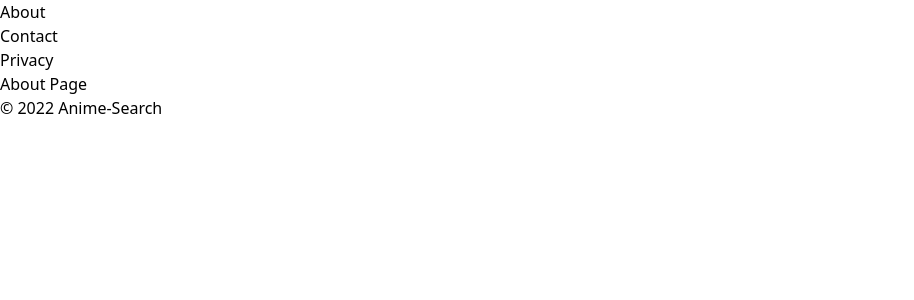
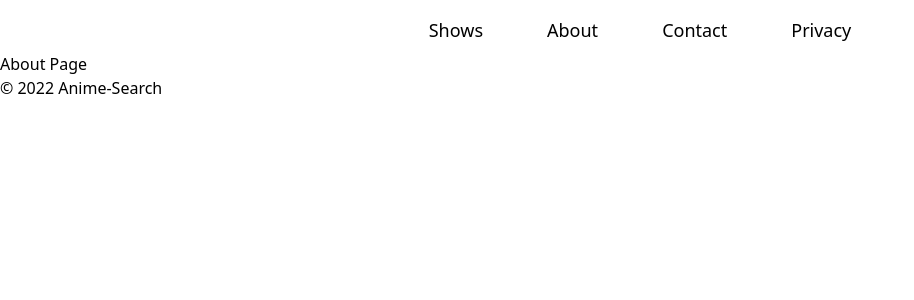
Before and after one commit to Tcaf351/Next.js-Assignment, a Next.js app in the folder anime-search/: page /about in a window 1280 px wide. Shown: the top 300 px of the page, without its empty margins (0-914 px from the left). Built offline with nearby package versions, Linux system fonts and the light colour scheme.

Commit message:
Navbar routing complete with dynamic Header  title

```diff
--- /dev/null
+++ b/anime-search/components/Header.jsx
@@ -0,0 +1,11 @@
+import Head from 'next/head';
+
+function Header({ title }) {
+    return (
+        <Head>
+            <title>Anime-Search | { title }</title>
+        </Head>
+     );
+}
+
+export default Header;
--- a/anime-search/components/Layout.tsx
+++ b/anime-search/components/Layout.tsx
@@ -1,10 +1,13 @@
 // Components
+import Header from '../components/Header';
 import Navbar from '../components/Navbar'
 import Footer from '../components/Footer'
 
 const Layout = ({ children }: any): any => {
+    console.log(children)
     return (
         <>
+            <Header title={ children.type.name } /> {/* dynamically changes title based on page user is on */}
             <Navbar />
             <main>{ children }</main>
             <Footer />
--- a/anime-search/components/Navbar.tsx
+++ b/anime-search/components/Navbar.tsx
@@ -1,12 +1,29 @@
-
+import Link from 'next/link';
 
 function Navbar() {
     return (
-        <nav>
-            <ul>
-                <li>About</li>
-                <li>Contact</li>
-                <li>Privacy</li>
+        <nav className="min-w-full">
+            <ul className="flex items-center justify-center">
+                <li className="mx-4 mt-2 py-2 px-4 text-lg hover:bg-slate-300 hover:shadow-md rounded-lg">
+                    <Link href="/shows">
+                        <a>Shows</a>
+                    </Link>
+                </li>
+                <li className="mx-4 mt-2 py-2 px-4 text-lg hover:bg-slate-300 hover:shadow-md rounded-lg">
+                    <Link href="/about">
+                        <a>About</a>
+                    </Link>
+                </li>
+                <li className="mx-4 mt-2 py-2 px-4 text-lg hover:bg-slate-300 hover:shadow-md rounded-lg">
+                    <Link href="/contact">
+                        <a>Contact</a>
+                    </Link>
+                </li>
+                <li className="mx-4 mt-2 py-2 px-4 text-lg hover:bg-slate-300 hover:shadow-md rounded-lg">
+                    <Link href="/privacy">
+                        <a>Privacy</a>
+                    </Link>
+                </li>
             </ul>
         </nav>
      );
--- a/anime-search/pages/about.jsx
+++ b/anime-search/pages/about.jsx
@@ -1,7 +1,7 @@
 
 
 
-function about() {
+function About() {
     return (
         <div>
             <h1>About Page</h1>
@@ -9,4 +9,4 @@ function about() {
      );
 }
 
-export default about;
+export default About;
--- /dev/null
+++ b/anime-search/pages/shows.jsx
@@ -0,0 +1,11 @@
+
+
+function Shows() {
+    return (
+        <div>
+            <h1>Individual shows page</h1>
+        </div>
+     );
+}
+
+export default Shows;
```
